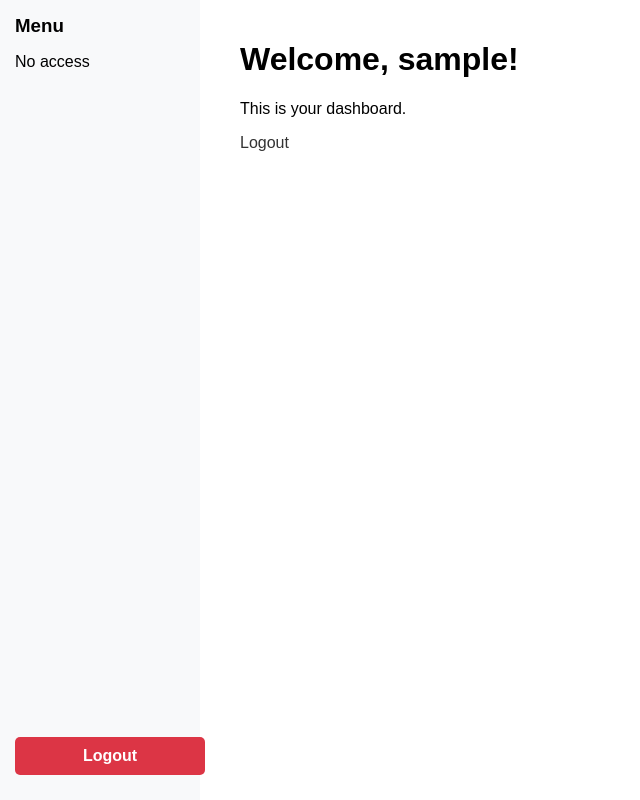
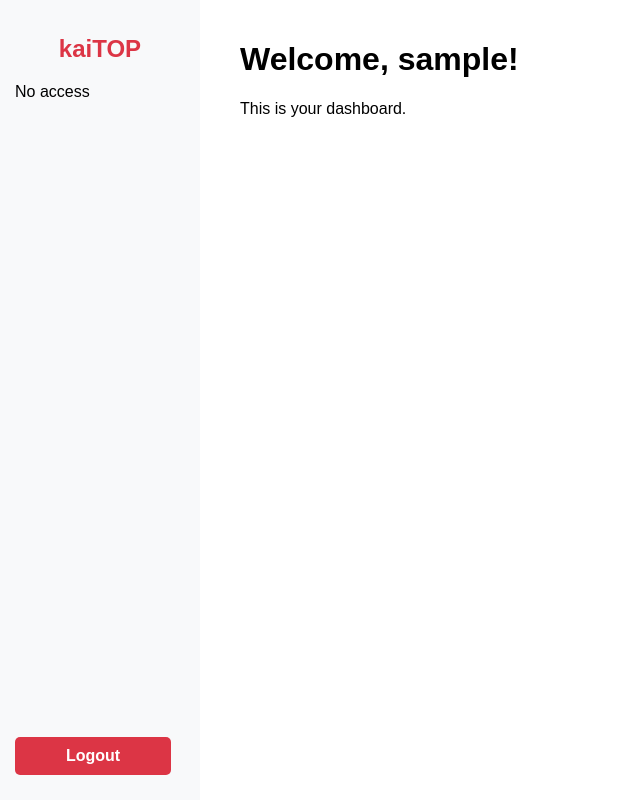
Before and after one commit to SenpaiCha/kaiTop, a PHP site: page / in a window 1280 px wide. Shown: the whole page, without its empty margins (0-640 px from the left). Run offline with PHP 8.4, Linux system fonts and the light colour scheme; the visitor is signed in with stand-in values (Sample User, id 1).

Commit message:
move logout button

```diff
--- a/index.php
+++ b/index.php
@@ -9,7 +9,7 @@ if (!isset($_SESSION["loggedin"]) || $_SESSION["loggedin"] !== true) {
 <!DOCTYPE html>
 <html>
 <head>
-    <title>Welcome</title>
+    <title>Home - kaiTOP</title>
     <style>
         body {
             margin: 0;
@@ -44,7 +44,6 @@ if (!isset($_SESSION["loggedin"]) || $_SESSION["loggedin"] !== true) {
 <div class="content">
     <h1>Welcome, <?= htmlspecialchars($_SESSION["username"]) ?>!</h1>
     <p>This is your dashboard.</p>
-    <p><a href="logout.php">Logout</a></p>
 </div>
 
 </body>
--- a/sidebar.php
+++ b/sidebar.php
@@ -41,6 +41,11 @@ $roleId = $_SESSION['roleId'] ?? null;
     color: #007BFF;
 }
 
+.title-side-bar h2 {
+    color: #dc3545;
+    text-align: center;
+}
+
 .logout-button {
     background-color: #dc3545; /* Bootstrap red */
     color: white;
@@ -49,7 +54,7 @@ $roleId = $_SESSION['roleId'] ?? null;
     border-radius: 5px;
     font-weight: 600;
     cursor: pointer;
-    width: 100%;
+    width: 80%;
     text-align: center;
     text-decoration: none;
     display: block;
@@ -62,7 +67,9 @@ $roleId = $_SESSION['roleId'] ?? null;
 
 <div class="sidebar">
     <div>
-        <h3>Menu</h3>
+        <div class="title-side-bar">
+            <h2>kaiTOP</h2>
+        </div>
         <ul>
             <?php if ($roleId == 3): // Admin ?>
                 <li><a href="admin_dashboard.php">Admin Dashboard</a></li>
```
Also changed, not shown: login.php (+6 -3 lines).
